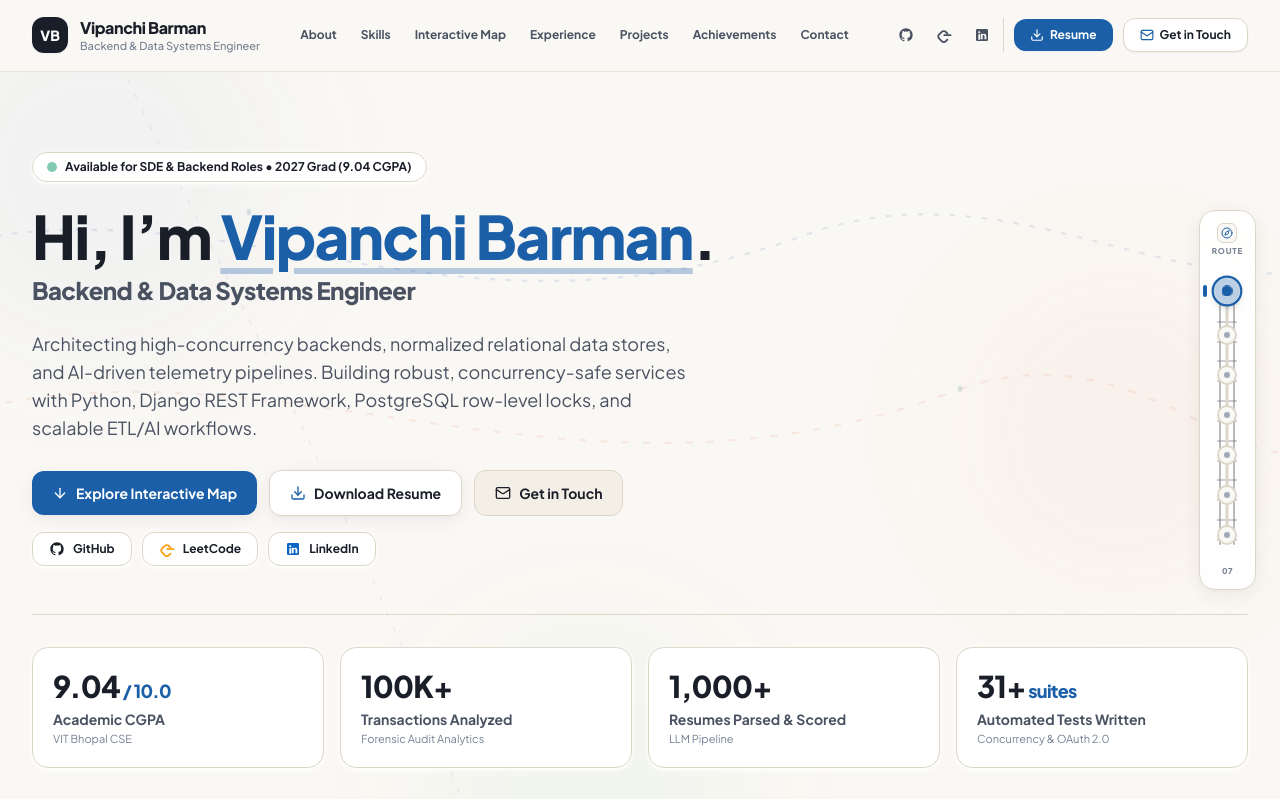
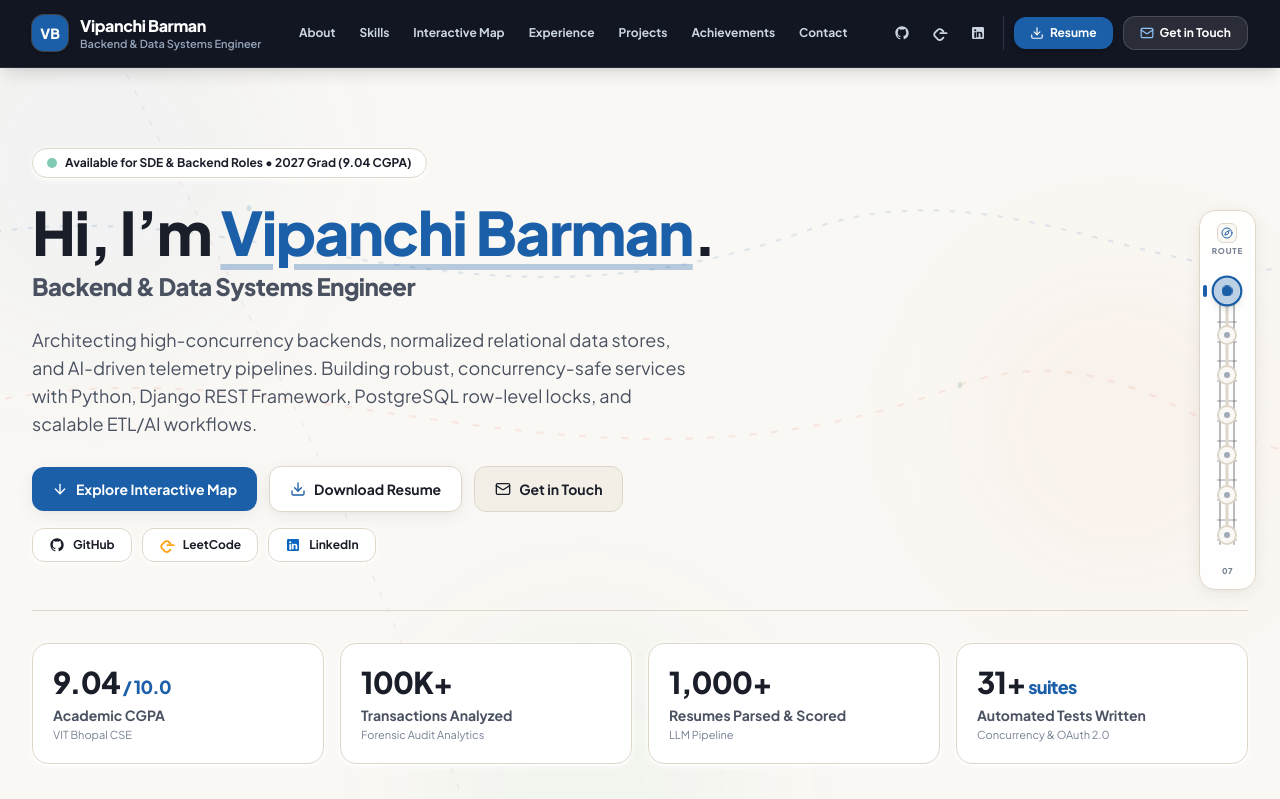
Before and after one commit to vip23anchib/vipanchi-portfolio, a React (Vite) app: page / in a window 1280 px wide. Shown: the top 799 px of the page. Built offline with nearby package versions, Linux system fonts and the light colour scheme.

Commit message:
feat(nav): add dark contrasting navbar with refined social links

```diff
--- a/src/components/Navbar.jsx
+++ b/src/components/Navbar.jsx
@@ -27,36 +27,34 @@ export default function Navbar({ onOpenContact }) {
 
   return (
     <nav
-      className={`sticky top-0 z-40 w-full transition-all duration-200 ${
-        scrolled
-          ? 'bg-[#FAF8F4]/95 backdrop-blur-md border-b border-[#DDD6C9] shadow-sm py-3'
-          : 'bg-[#FAF8F4] border-b border-[#EAE4D9] py-4'
+      className={`sticky top-0 z-40 w-full transition-all duration-200 bg-[#121622] border-b border-[#242C3D] shadow-lg ${
+        scrolled ? 'py-3 bg-[#121622]/98 backdrop-blur-md shadow-xl' : 'py-3.5'
       }`}
     >
       <div className="max-w-7xl mx-auto px-4 sm:px-6 lg:px-8 flex items-center justify-between">
 
         {/* Brand Logo */}
         <a href="#" className="flex items-center gap-3 group">
-          <div className="w-9 h-9 rounded-xl bg-ink-primary text-white flex items-center justify-center font-black text-sm shadow-sm group-hover:bg-metro-backend transition">
+          <div className="w-9 h-9 rounded-xl bg-metro-backend text-white flex items-center justify-center font-black text-sm shadow-md ring-1 ring-white/20 group-hover:scale-105 group-hover:bg-[#2563EB] transition-all">
             VB
           </div>
           <div>
-            <span className="font-extrabold text-base tracking-tight text-ink-primary font-sans block">
+            <span className="font-black text-base tracking-tight text-white font-sans block group-hover:text-blue-300 transition-colors">
               Vipanchi Barman
             </span>
-            <span className="text-[11px] font-medium text-ink-muted block -mt-0.5">
+            <span className="text-[11px] font-semibold text-slate-400 block -mt-0.5">
               Backend & Data Systems Engineer
             </span>
           </div>
         </a>
 
         {/* Desktop Nav Links */}
-        <div className="hidden lg:flex items-center gap-6 text-xs font-bold text-ink-secondary">
+        <div className="hidden lg:flex items-center gap-6 text-xs font-bold text-slate-300">
           {navLinks.map((link) => (
             <a
               key={link.label}
               href={link.href}
-              className="hover:text-metro-backend transition-colors py-1 relative after:content-[''] after:absolute after:bottom-0 after:left-0 after:w-0 after:h-0.5 after:bg-metro-backend hover:after:w-full after:transition-all"
+              className="hover:text-white transition-colors py-1 relative after:content-[''] after:absolute after:bottom-0 after:left-0 after:w-0 after:h-0.5 after:bg-blue-400 hover:after:w-full after:transition-all"
             >
               {link.label}
             </a>
@@ -66,13 +64,13 @@ export default function Navbar({ onOpenContact }) {
         {/* Right CTA Actions & Socials */}
         <div className="hidden sm:flex items-center gap-2.5">
           {/* Social Icons */}
-          <div className="flex items-center gap-1 pr-1 border-r border-[#DDD6C9]">
+          <div className="flex items-center gap-1 pr-2 border-r border-[#2C3549]">
             <a
               href={portfolioData.personal.github}
               target="_blank"
               rel="noopener noreferrer"
               title="GitHub Profile"
-              className="p-2 rounded-xl text-ink-secondary hover:text-ink-primary hover:bg-[#FAF8F4] transition border border-transparent hover:border-[#DDD6C9]"
+              className="p-2 rounded-xl text-slate-300 hover:text-white hover:bg-white/10 transition border border-transparent hover:border-white/15"
             >
               <GithubIcon className="w-4 h-4" />
             </a>
@@ -81,7 +79,7 @@ export default function Navbar({ onOpenContact }) {
               target="_blank"
               rel="noopener noreferrer"
               title="LeetCode Profile"
-              className="p-2 rounded-xl text-ink-secondary hover:text-[#FFA116] hover:bg-[#FAF8F4] transition border border-transparent hover:border-[#DDD6C9]"
+              className="p-2 rounded-xl text-slate-300 hover:text-[#FFA116] hover:bg-white/10 transition border border-transparent hover:border-white/15"
             >
               <LeetcodeIcon className="w-4 h-4" />
             </a>
@@ -90,7 +88,7 @@ export default function Navbar({ onOpenContact }) {
               target="_blank"
               rel="noopener noreferrer"
               title="LinkedIn Profile"
-              className="p-2 rounded-xl text-ink-secondary hover:text-[#0A66C2] hover:bg-[#FAF8F4] transition border border-transparent hover:border-[#DDD6C9]"
+              className="p-2 rounded-xl text-slate-300 hover:text-[#38BDF8] hover:bg-white/10 transition border border-transparent hover:border-white/15"
             >
               <LinkedinIcon className="w-4 h-4" />
             </a>
@@ -100,7 +98,7 @@ export default function Navbar({ onOpenContact }) {
             href="/Barman_Vipanchi_Resume_10-09-2026.pdf"
             target="_blank"
             rel="noopener noreferrer"
-            className="flex items-center gap-1.5 px-4 py-2 rounded-xl bg-metro-backend hover:bg-[#154E8C] text-white text-xs font-bold shadow-sm transition"
+            className="flex items-center gap-1.5 px-4 py-2 rounded-xl bg-metro-backend hover:bg-[#1D6FD0] text-white text-xs font-bold shadow-md hover:shadow-lg transition-all"
           >
             <Download className="w-3.5 h-3.5" />
             <span>Resume</span>
@@ -108,9 +106,9 @@ export default function Navbar({ onOpenContact }) {
 
           <button
             onClick={onOpenContact}
-            className="flex items-center gap-1.5 px-4 py-2 rounded-xl bg-white hover:bg-[#F4EFE6] text-ink-primary text-xs font-bold border border-[#DDD6C9] shadow-sm transition"
+            className="flex items-center gap-1.5 px-4 py-2 rounded-xl bg-white/10 hover:bg-white/15 text-white text-xs font-bold border border-white/15 hover:border-white/30 transition-all shadow-sm"
           >
-            <Mail className="w-3.5 h-3.5 text-metro-backend" />
+            <Mail className="w-3.5 h-3.5 text-blue-300" />
             <span>Get in Touch</span>
           </button>
         </div>
@@ -118,7 +116,7 @@ export default function Navbar({ onOpenContact }) {
         {/* Mobile Hamburger Toggle */}
         <button
           onClick={() => setMobileMenuOpen(!mobileMenuOpen)}
-          className="lg:hidden p-2 rounded-xl bg-white border border-[#DDD6C9] text-ink-secondary hover:text-ink-primary shadow-sm"
+          className="lg:hidden p-2 rounded-xl bg-white/10 border border-white/15 text-slate-200 hover:text-white shadow-sm"
         >
           {mobileMenuOpen ? <X className="w-5 h-5" /> : <Menu className="w-5 h-5" />}
         </button>
@@ -127,14 +125,14 @@ export default function Navbar({ onOpenContact }) {
 
       {/* Mobile Dropdown Menu */}
       {mobileMenuOpen && (
-        <div className="lg:hidden bg-white border-b border-[#DDD6C9] px-4 py-4 space-y-3 shadow-lg animate-in slide-in-from-top-2 duration-200">
-          <div className="grid grid-cols-2 gap-2 text-xs font-bold text-ink-secondary pb-3 border-b border-[#DDD6C9]">
+        <div className="lg:hidden bg-[#121622] border-b border-[#242C3D] px-4 py-4 space-y-3 shadow-2xl animate-in slide-in-from-top-2 duration-200">
+          <div className="grid grid-cols-2 gap-2 text-xs font-bold text-slate-300 pb-3 border-b border-[#242C3D]">
             {navLinks.map((link) => (
               <a
                 key={link.label}
                 href={link.href}
                 onClick={() => setMobileMenuOpen(false)}
-                className="p-2 rounded-lg hover:bg-[#FAF8F4] hover:text-metro-backend transition"
+                className="p-2.5 rounded-lg hover:bg-white/10 hover:text-white transition"
               >
                 {link.label}
               </a>
@@ -142,12 +140,12 @@ export default function Navbar({ onOpenContact }) {
           </div>
 
           {/* Mobile Social Row */}
-          <div className="flex items-center justify-around py-2 border-b border-[#DDD6C9]">
+          <div className="flex items-center justify-around py-2 border-b border-[#242C3D]">
             <a
               href={portfolioData.personal.github}
               target="_blank"
               rel="noopener noreferrer"
-              className="flex items-center gap-1.5 text-xs font-bold text-ink-primary"
+              className="flex items-center gap-1.5 text-xs font-bold text-slate-200 hover:text-white"
             >
               <GithubIcon className="w-4 h-4" />
               <span>GitHub</span>
@@ -165,7 +163,7 @@ export default function Navbar({ onOpenContact }) {
               href={portfolioData.personal.linkedin}
               target="_blank"
               rel="noopener noreferrer"
-              className="flex items-center gap-1.5 text-xs font-bold text-[#0A66C2]"
+              className="flex items-center gap-1.5 text-xs font-bold text-[#38BDF8]"
             >
               <LinkedinIcon className="w-4 h-4" />
               <span>LinkedIn</span>
@@ -187,9 +185,9 @@ export default function Navbar({ onOpenContact }) {
                 setMobileMenuOpen(false);
                 onOpenContact();
               }}
-              className="flex-1 flex items-center justify-center gap-1.5 py-2.5 rounded-xl bg-[#FAF8F4] text-ink-primary text-xs font-bold border border-[#DDD6C9]"
+              className="flex-1 flex items-center justify-center gap-1.5 py-2.5 rounded-xl bg-white/10 text-white text-xs font-bold border border-white/15"
             >
-              <Mail className="w-3.5 h-3.5 text-metro-backend" />
+              <Mail className="w-3.5 h-3.5 text-blue-300" />
               <span>Contact</span>
             </button>
           </div>
```
